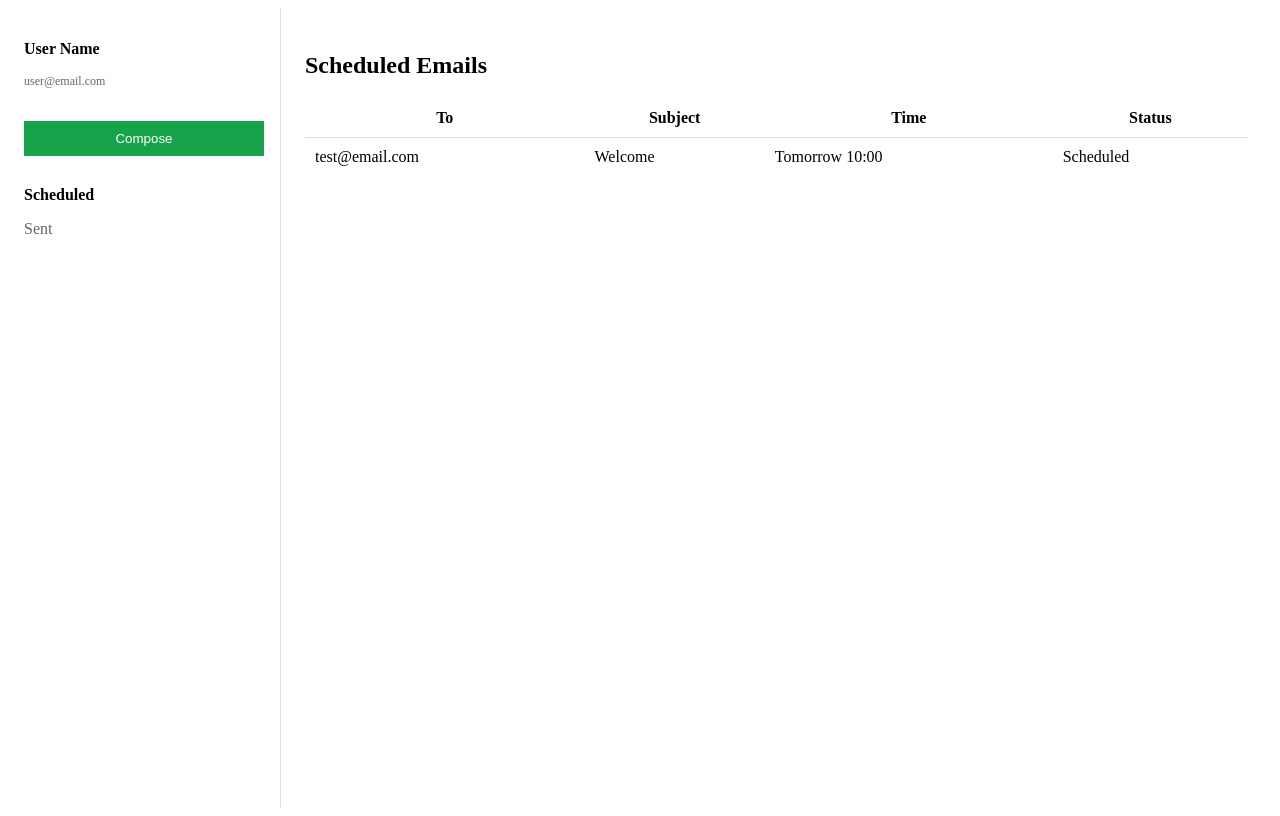
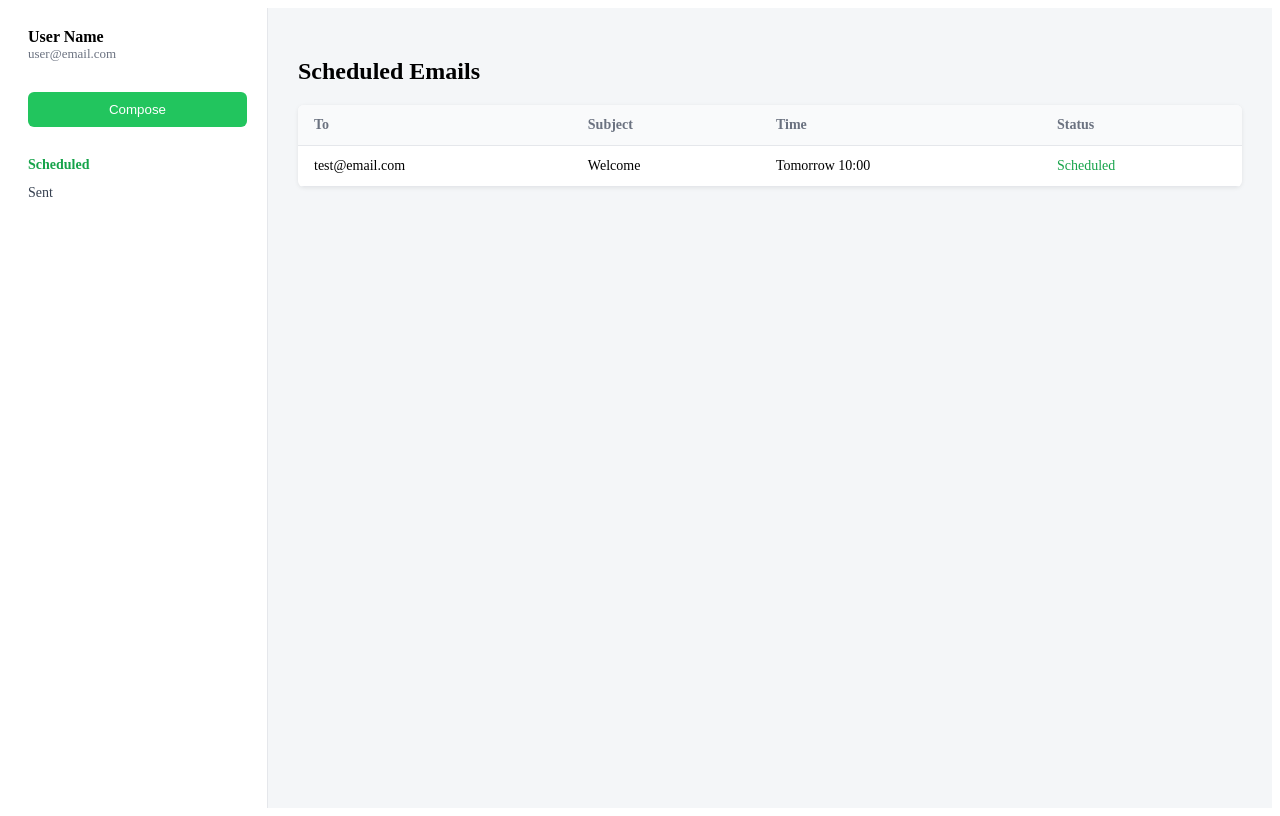
Before and after one commit to rajharsh0226-beep/reachinbox-assignment, a Next.js app in the folder frontend/: page /dashboard in a window 1280 px wide. Built offline with nearby package versions, Linux system fonts and the light colour scheme.

Commit message:
dashboard ui matched reference

```diff
--- a/frontend/app/dashboard/page.tsx
+++ b/frontend/app/dashboard/page.tsx
@@ -1,76 +1,128 @@
 export default function DashboardPage() {
   return (
-    <div style={{ display: "flex", minHeight: "100vh" }}>
-      {/* Sidebar */}
     <div
       style={{
-          width: 240,
-          background: "white",
-          padding: 16,
-          borderRight: "1px solid #ddd",
+        display: "flex",
+        height: "100vh",
+        background: "#f4f6f8",
       }}
     >
-        <p style={{ fontWeight: "bold" }}>User Name</p>
-        <p style={{ fontSize: 12, color: "#666" }}>user@email.com</p>
+      {/* SIDEBAR */}
+      <div
+        style={{
+          width: 260,
+          background: "#ffffff",
+          borderRight: "1px solid #e5e7eb",
+          padding: 20,
+          boxSizing: "border-box",
+        }}
+      >
+        {/* User */}
+        <div style={{ marginBottom: 30 }}>
+          <div style={{ fontWeight: "bold" }}>User Name</div>
+          <div style={{ fontSize: 13, color: "#6b7280" }}>
+            user@email.com
+          </div>
+        </div>
 
+        {/* Compose */}
         <button
           style={{
             width: "100%",
-            marginTop: 20,
-            padding: 10,
-            background: "#16a34a",
-            color: "white",
+            padding: "10px 0",
+            background: "#22c55e",
+            color: "#ffffff",
             border: "none",
+            borderRadius: 6,
             cursor: "pointer",
+            marginBottom: 30,
           }}
         >
           Compose
         </button>
 
-        <div style={{ marginTop: 30 }}>
-          <p style={{ fontWeight: "bold" }}>Scheduled</p>
-          <p style={{ color: "#666", marginTop: 8 }}>Sent</p>
+        {/* Menu */}
+        <div style={{ fontSize: 14 }}>
+          <div
+            style={{
+              marginBottom: 12,
+              fontWeight: "bold",
+              color: "#16a34a",
+              cursor: "pointer",
+            }}
+          >
+            Scheduled
+          </div>
+          <div
+            style={{
+              color: "#374151",
+              cursor: "pointer",
+            }}
+          >
+            Sent
+          </div>
         </div>
       </div>
 
-      {/* Content */}
-      <div style={{ flex: 1, padding: 24 }}>
-        <h2>Scheduled Emails</h2>
+      {/* MAIN CONTENT */}
+      <div
+        style={{
+          flex: 1,
+          padding: 30,
+          boxSizing: "border-box",
+        }}
+      >
+        <h2 style={{ marginBottom: 20 }}>Scheduled Emails</h2>
 
+        {/* Table */}
+        <div
+          style={{
+            background: "#ffffff",
+            borderRadius: 6,
+            overflow: "hidden",
+            boxShadow: "0 1px 4px rgba(0,0,0,0.08)",
+          }}
+        >
           <table
             style={{
               width: "100%",
-            marginTop: 20,
               borderCollapse: "collapse",
-            background: "white",
+              fontSize: 14,
             }}
           >
-          <thead>
+            <thead style={{ background: "#f9fafb" }}>
               <tr>
-              <th style={{ borderBottom: "1px solid #ddd", padding: 10 }}>
-                To
-              </th>
-              <th style={{ borderBottom: "1px solid #ddd", padding: 10 }}>
-                Subject
-              </th>
-              <th style={{ borderBottom: "1px solid #ddd", padding: 10 }}>
-                Time
-              </th>
-              <th style={{ borderBottom: "1px solid #ddd", padding: 10 }}>
-                Status
-              </th>
+                <th style={thStyle}>To</th>
+                <th style={thStyle}>Subject</th>
+                <th style={thStyle}>Time</th>
+                <th style={thStyle}>Status</th>
               </tr>
             </thead>
             <tbody>
               <tr>
-              <td style={{ padding: 10 }}>test@email.com</td>
-              <td style={{ padding: 10 }}>Welcome</td>
-              <td style={{ padding: 10 }}>Tomorrow 10:00</td>
-              <td style={{ padding: 10 }}>Scheduled</td>
+                <td style={tdStyle}>test@email.com</td>
+                <td style={tdStyle}>Welcome</td>
+                <td style={tdStyle}>Tomorrow 10:00</td>
+                <td style={{ ...tdStyle, color: "#16a34a" }}>
+                  Scheduled
+                </td>
               </tr>
             </tbody>
           </table>
         </div>
       </div>
+    </div>
   );
 }
+
+const thStyle = {
+  textAlign: "left" as const,
+  padding: "12px 16px",
+  borderBottom: "1px solid #e5e7eb",
+  color: "#6b7280",
+};
+
+const tdStyle = {
+  padding: "12px 16px",
+  borderBottom: "1px solid #e5e7eb",
+};
```
Lines whose indentation alone changed are shown as unchanged.
